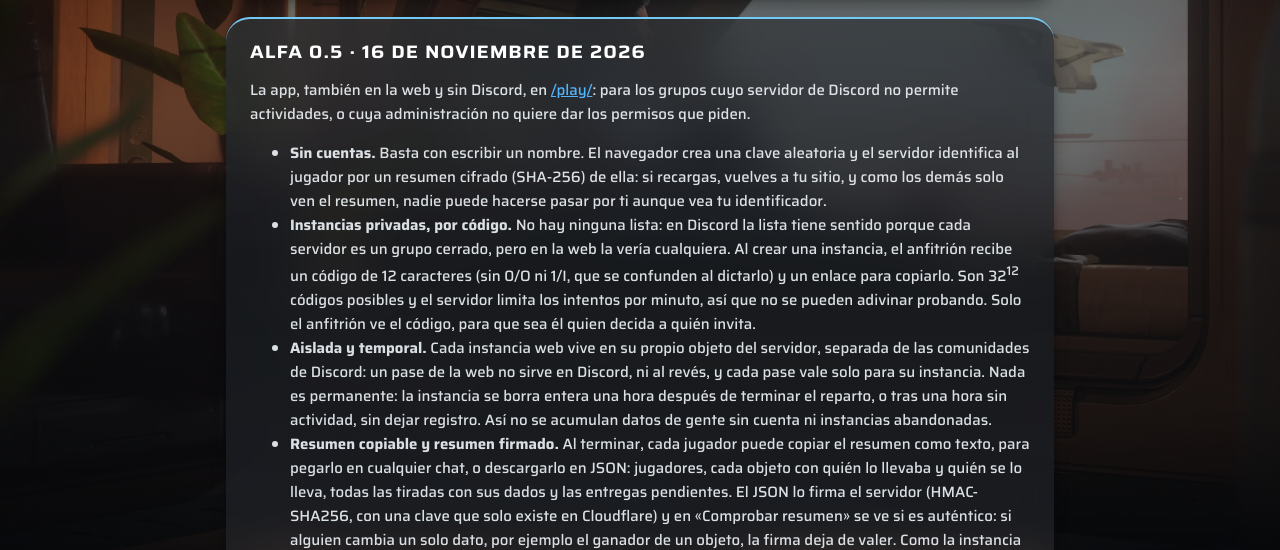
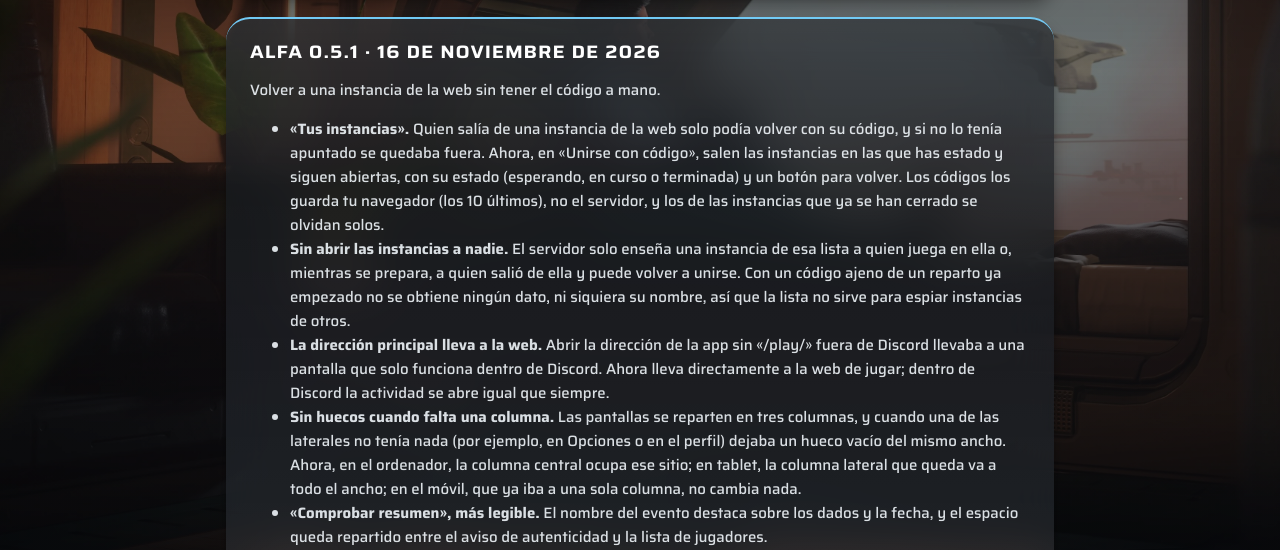
Before and after one commit to GuillemExe/sc-dungeon-loot-site, a plain HTML site: page novedades/index.html in a window 1280 px wide. Shown: the part 248-798 px from the top of the page. Drawn offline with Linux system fonts and the light colour scheme.

Commit message:
Novedades 0.5.1 y privacidad: tus instancias en la web

```diff
--- a/novedades/index.html
+++ b/novedades/index.html
@@ -23,6 +23,18 @@
       <section class="panel">
         <h1>Novedades</h1>
         <p class="muted">Lo que cambia en cada versión de la app.</p>
+      </section>
+
+      <section class="panel">
+        <h2>Alfa 0.5.1 · 16 de noviembre de 2026</h2>
+        <p>Volver a una instancia de la web sin tener el código a mano.</p>
+        <ul>
+          <li><strong>«Tus instancias».</strong> Quien salía de una instancia de la web solo podía volver con su código, y si no lo tenía apuntado se quedaba fuera. Ahora, en «Unirse con código», salen las instancias en las que has estado y siguen abiertas, con su estado (esperando, en curso o terminada) y un botón para volver. Los códigos los guarda tu navegador (los 10 últimos), no el servidor, y los de las instancias que ya se han cerrado se olvidan solos.</li>
+          <li><strong>Sin abrir las instancias a nadie.</strong> El servidor solo enseña una instancia de esa lista a quien juega en ella o, mientras se prepara, a quien salió de ella y puede volver a unirse. Con un código ajeno de un reparto ya empezado no se obtiene ningún dato, ni siquiera su nombre, así que la lista no sirve para espiar instancias de otros.</li>
+          <li><strong>La dirección principal lleva a la web.</strong> Abrir la dirección de la app sin «/play/» fuera de Discord llevaba a una pantalla que solo funciona dentro de Discord. Ahora lleva directamente a la web de jugar; dentro de Discord la actividad se abre igual que siempre.</li>
+          <li><strong>Sin huecos cuando falta una columna.</strong> Las pantallas se reparten en tres columnas, y cuando una de las laterales no tenía nada (por ejemplo, en Opciones o en el perfil) dejaba un hueco vacío del mismo ancho. Ahora, en el ordenador, la columna central ocupa ese sitio; en tablet, la columna lateral que queda va a todo el ancho; en el móvil, que ya iba a una sola columna, no cambia nada.</li>
+          <li><strong>«Comprobar resumen», más legible.</strong> El nombre del evento destaca sobre los dados y la fecha, y el espacio queda repartido entre el aviso de autenticidad y la lista de jugadores.</li>
+        </ul>
       </section>
 
       <section class="panel">
```
Also changed, not shown: privacy/index.html (+1 -0 lines).
